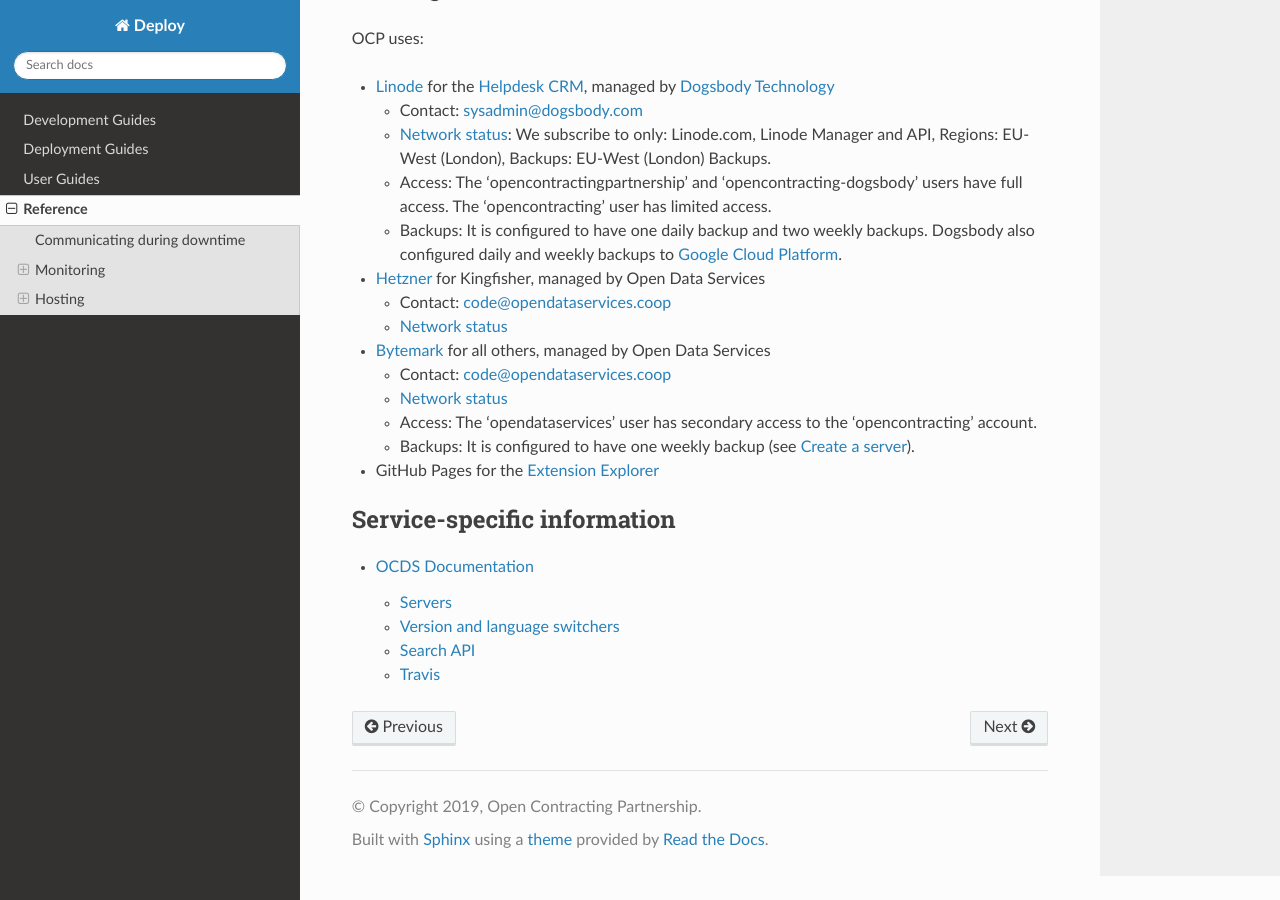
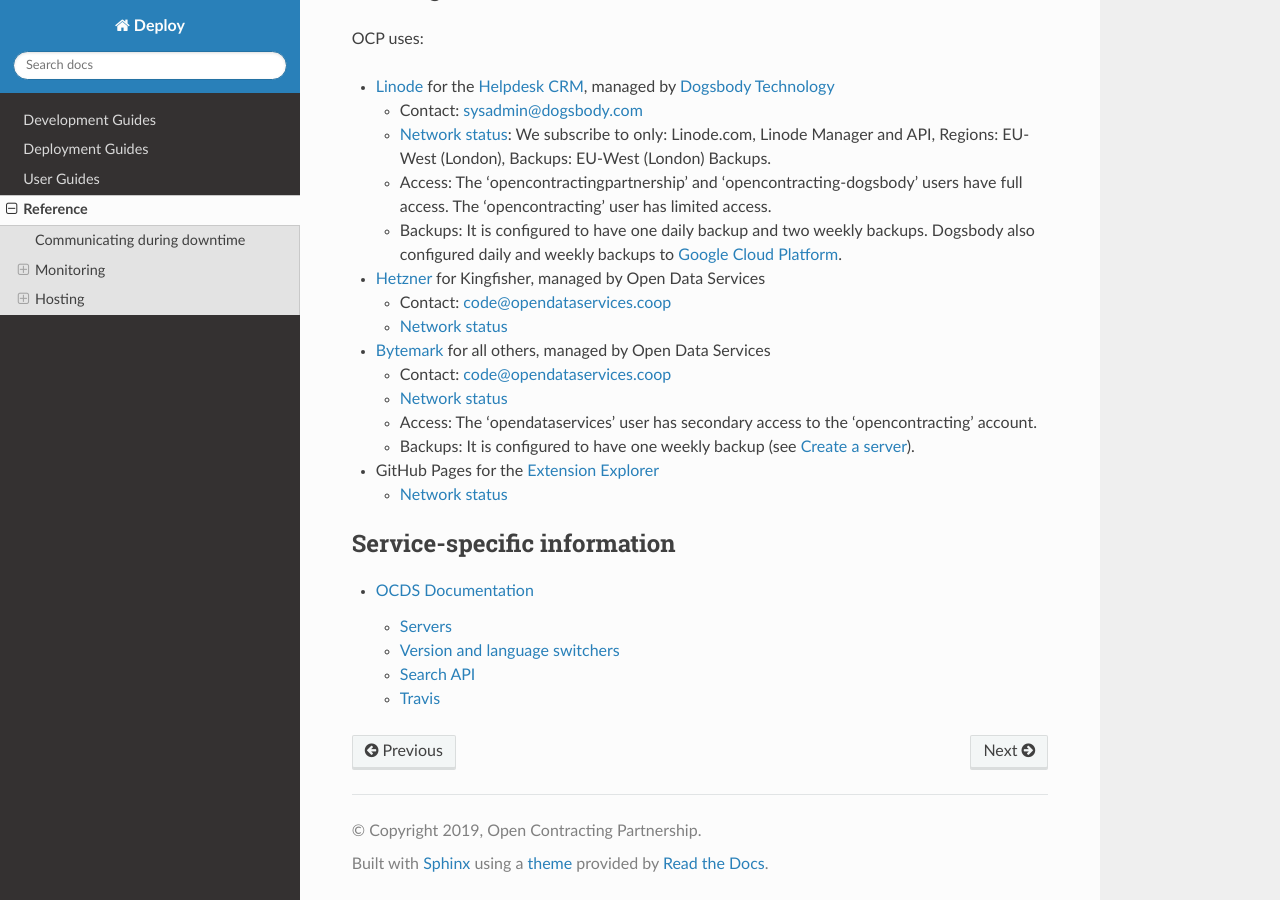
Before and after one commit to open-contracting/deploy, a Sphinx documentation site: the page built from docs/reference/index.rst, in a window 1280 px wide and 900 px high, scrolled down 979 px. Built offline with Sphinx 7.4.7 and the Read the Docs theme 2.0.0, drawn with Linux system fonts in a browser that asks for light colours.

Commit message:
reference: Add network status for GitHub Pages

```diff
--- a/docs/reference/index.rst
+++ b/docs/reference/index.rst
@@ -59,6 +59,8 @@
 
 -  GitHub Pages for the `Extension Explorer <https://extensions.open-contracting.org/>`__
 
+   -  `Network status <https://www.githubstatus.com>`__
+
 .. toctree::
    :caption: Service-specific information
 
```
